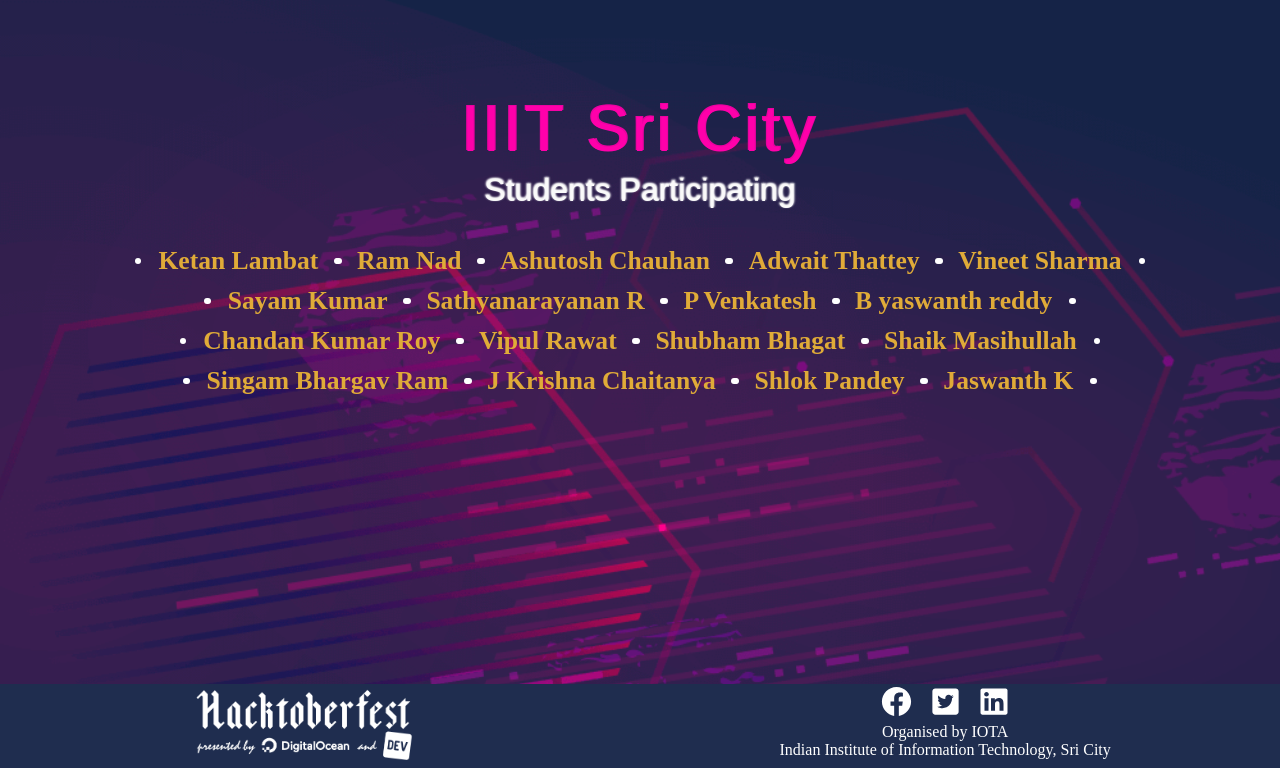
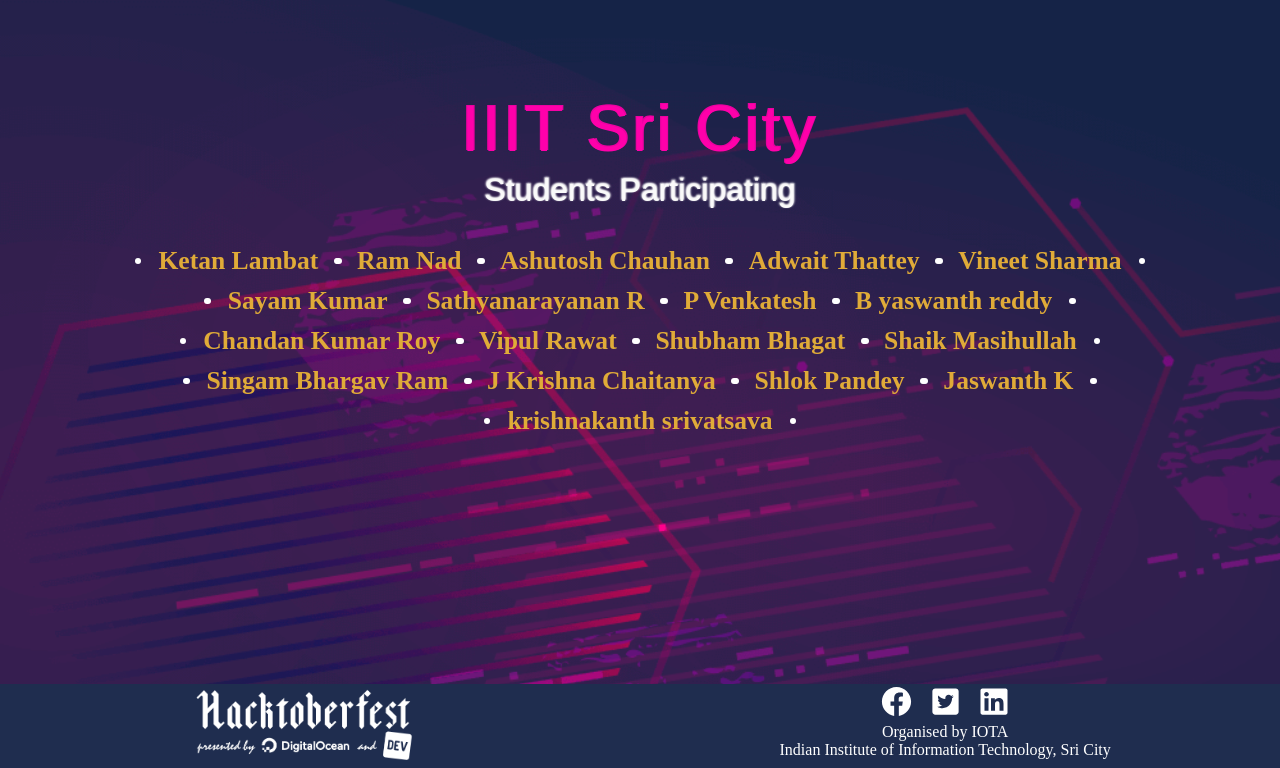
Before and after one commit to Project-Club-IIITS/hacktoberfest2019-participants, a Jekyll site: the page index.html, which Jekyll copies as it is, in a window 1280 px wide, cut to the strip 132-900 px from the top of the page. Built offline with Jekyll 4.4.1, drawn with Linux system fonts in a browser that asks for light colours; some web fonts are replaced.

Commit message:
add your name

```diff
--- a/index.html
+++ b/index.html
@@ -63,6 +63,7 @@
                 <li><a href="https://github.com/chaitanya531">J Krishna Chaitanya</a></li>
                 <li><a href="https://github.com/b30wulffz">Shlok Pandey</a></li>
                 <li><a href="https://github.com/JazzKriss21">Jaswanth K</a></li>
+                <li><a href="https://github.com/mksrivatsava/">krishnakanth srivatsava</a></li>
 
             </ul>
         </div>
```
